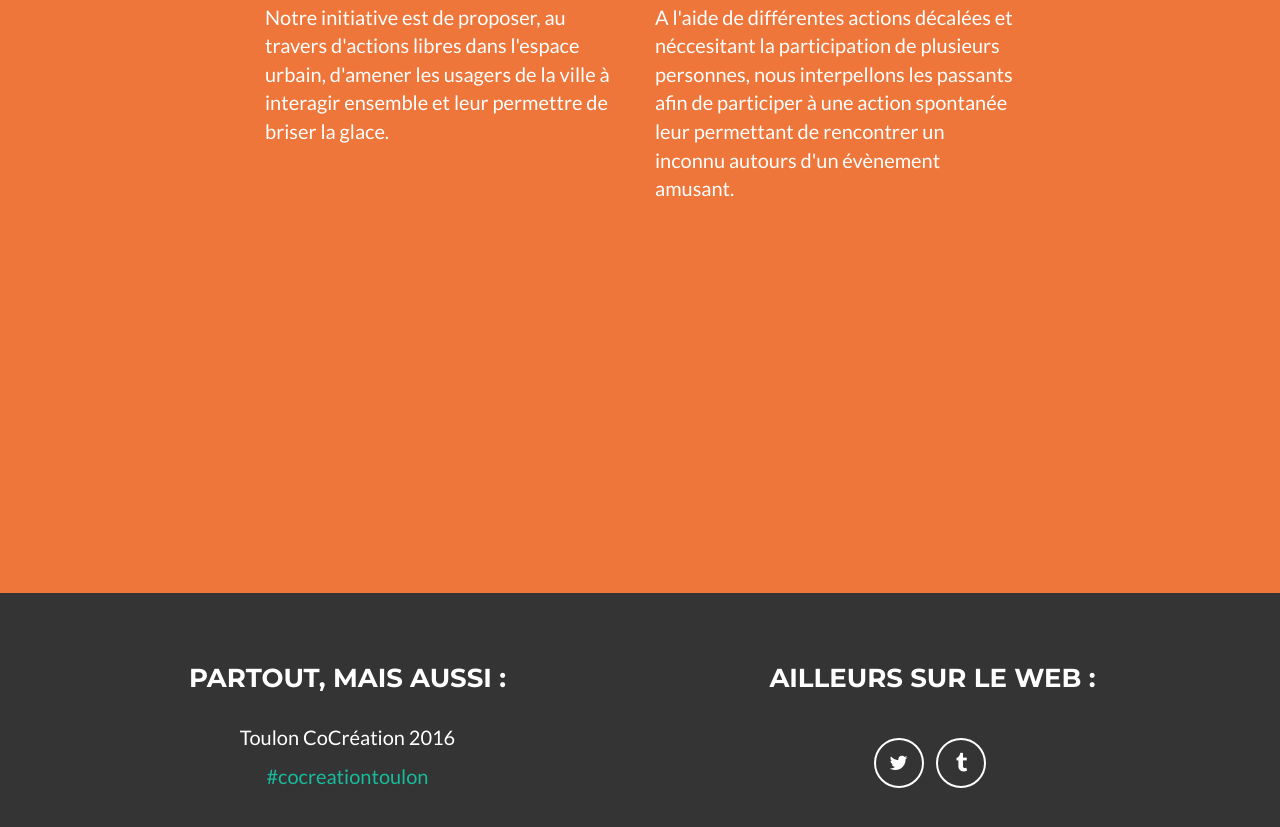
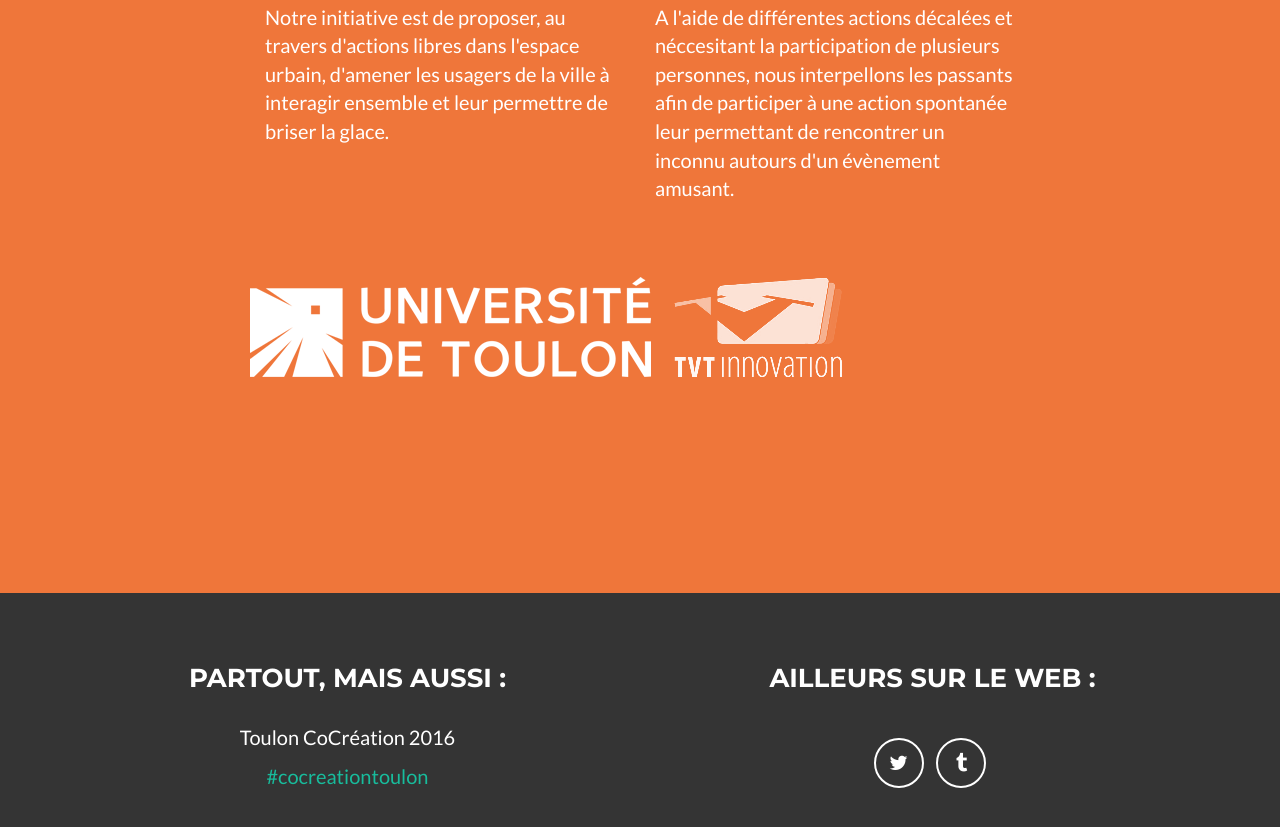
Before and after one commit to ragondinsheureux/ragondinsheureux.github.io, a website: page index.html in a window 1280 px wide. Shown: the part 1811-2638 px from the top of the page. Drawn offline with nearby package versions, Linux system fonts and the light colour scheme.

Commit message:
ajout des logos

```diff
--- a/css/freelancer.css
+++ b/css/freelancer.css
@@ -479,3 +479,9 @@ footer .footer-below {
     display: none;
     opacity: 0;
 }
+
+.imglogo {
+    height: 100px;
+    margin-right: 20px;
+    width: auto;
+}
--- a/index.html
+++ b/index.html
@@ -110,7 +110,7 @@
                                 Prêt pour une passe de rugby ?
                             </div>
                         </div>
-                        <img style="background: #ef763a; width: 360px; height:260px; opacity: .5;" class="img-responsive" alt="">
+                        <img style="background: #ef763a; width: 360px; height: 260px; opacity: .5;" class="img-responsive" alt="">
                     </a>
                 </div>
                 <div class="col-sm-4 portfolio-item">
@@ -142,6 +142,17 @@
                 </div>
                 <div class="col-lg-4">
                     <p>A l'aide de différentes actions décalées et néccesitant la participation de plusieurs personnes, nous interpellons les passants afin de participer à une action spontanée leur permettant de rencontrer un inconnu autours d'un évènement amusant.</p>
+                </div>
+            </div>
+        </div>
+        <br/>
+        <br/>
+        <br/>
+        <div class="container">
+            <div class="row">
+                <div class="col-lg-offset-2">
+                    <img src="img/logo/utln.png" alt="Université de Toulon" class="imglogo" />
+                    <img src="img/logo/tvt.png" alt="TVT innovation" class="imglogo" />
                 </div>
             </div>
         </div>
```
Also changed, not shown: img/logo/seatech-logo.png (renamed from img/seatech-logo.png), img/logo/tvt.png (added), img/logo/utln.png (renamed from img/utln-logo.png), img/tvt-logo.png (deleted).
